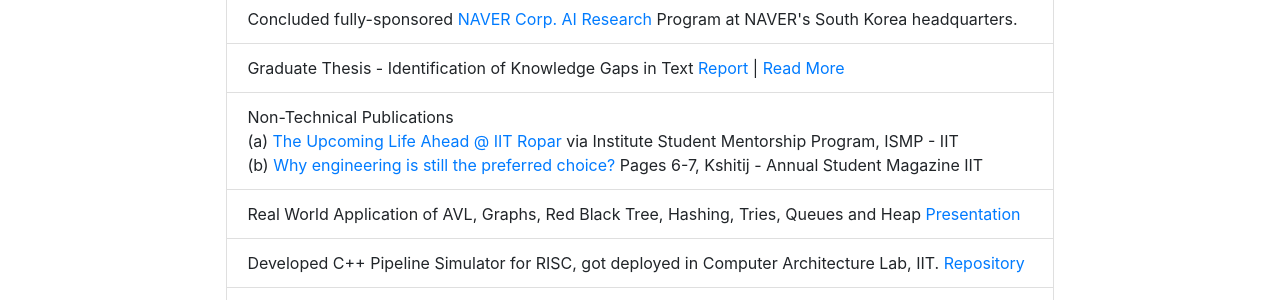
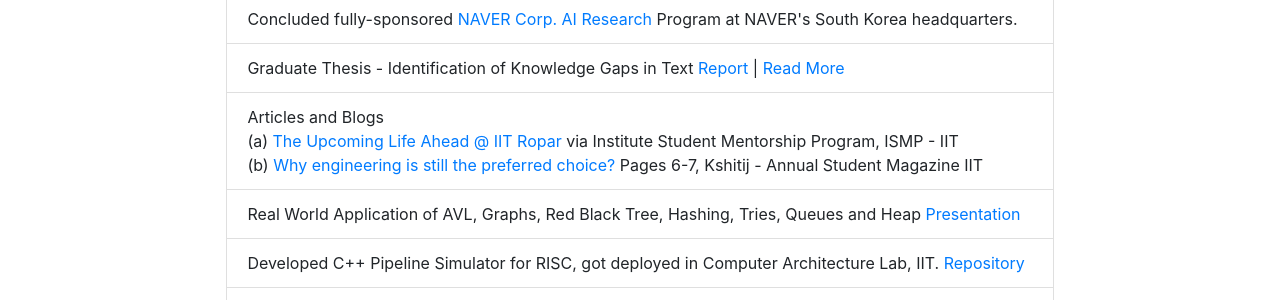
Before and after one commit to thenamangoyal/thenamangoyal.github.io, a Jekyll site: the page built from index.html, in a window 1280 px wide and 1308 px high. Shown: the part 372-672 px from the top of the window. Built offline with Jekyll 4.4.1, drawn with Linux system fonts in a browser that asks for light colours; nearby versions of some CDN libraries.

Commit message:
rename non-tech articles

```diff
--- a/index.html
+++ b/index.html
@@ -69,7 +69,7 @@ layout: bootstrap
             | <a href="/research#btp">Read More</a>
         </li>
 
-        <li class="list-group-item">Non-Technical Publications</br>
+        <li class="list-group-item">Articles and Blogs</br>
                 (a) <a target="_blank"
                 href="https://ismpiitropar.wordpress.com/2016/06/16/the-upcoming-life-ahead-iit-ropar/">The Upcoming Life Ahead @ IIT Ropar</a> via Institute Student Mentorship Program, ISMP - IIT </br> (b) <a target="_blank" href="http://www.iitrpr.ac.in/kshitij/files/Kshitij%20Vol.%206.pdf">Why engineering is still the preferred choice?</a> Pages 6-7, Kshitij - Annual Student Magazine IIT
         </li>
```
